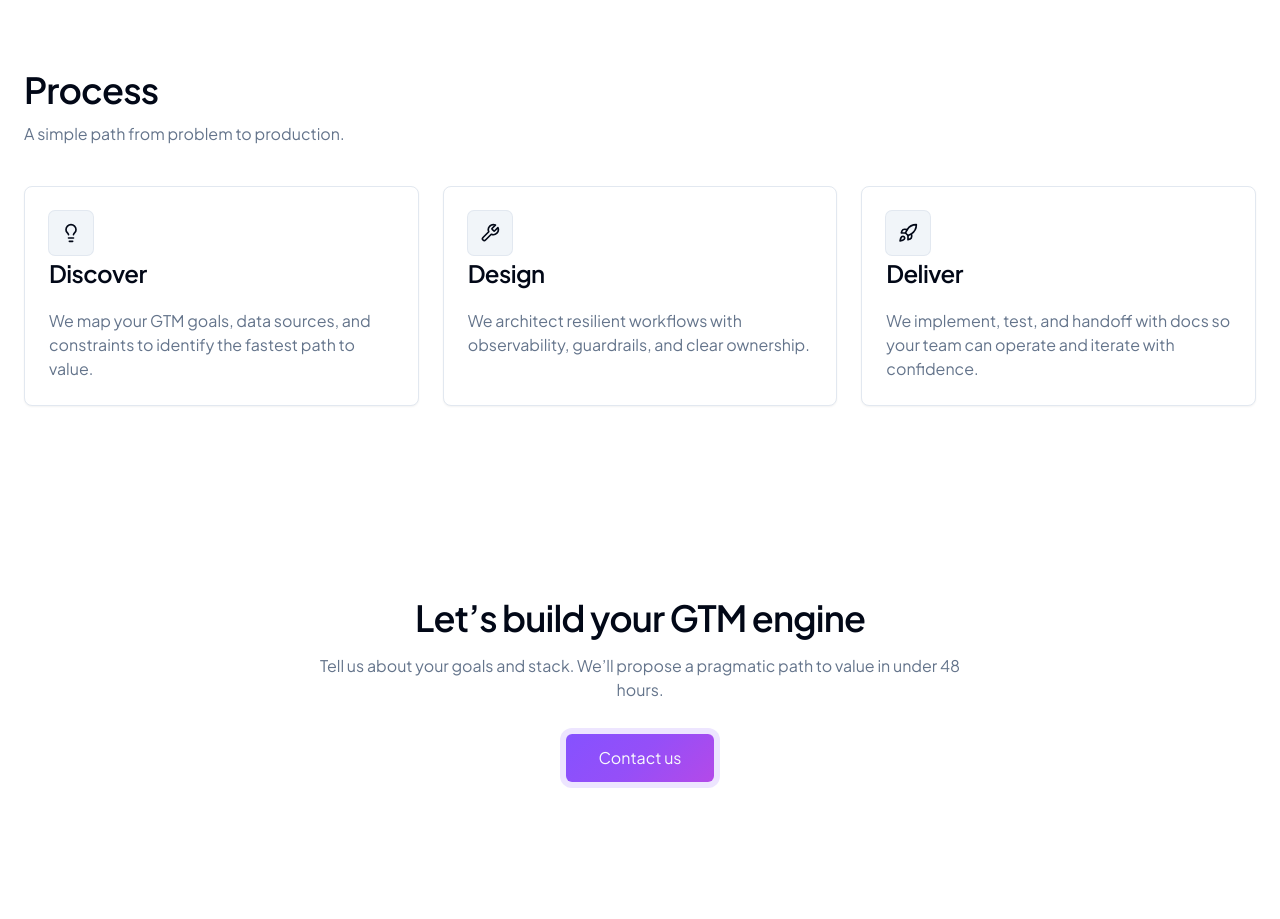
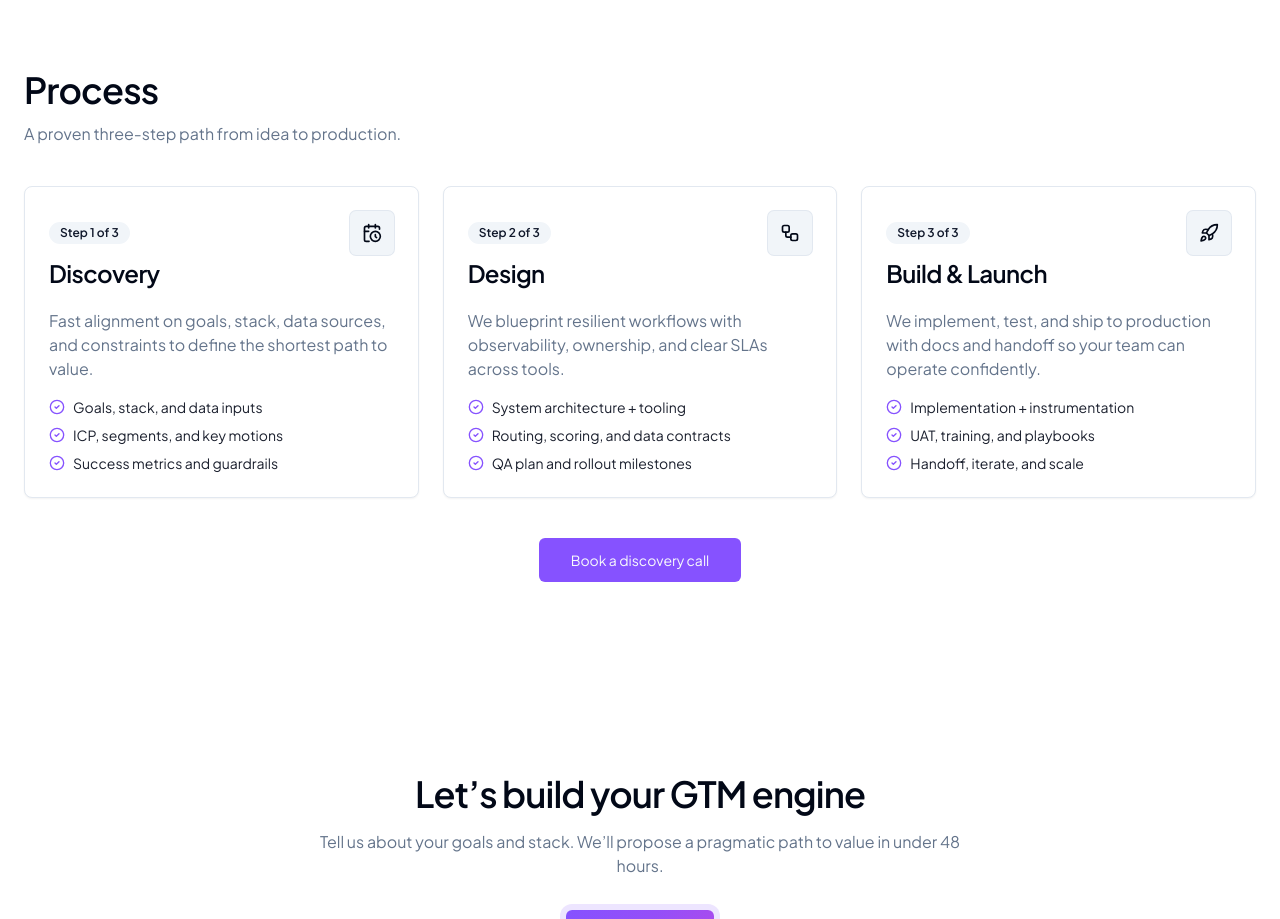
Before and after one commit to josephdeville/claycraft-services, a React (Vite) app: page / in a window 1280 px wide. Shown: the part 1600-2519 px from the top of the page. Before the commit the page ends 2478 px from the top, so only its background shows below. Built offline with nearby package versions, Linux system fonts and the light colour scheme.

Commit message:
Update Process section
Keep Services section, update Process section.

```diff
--- a/src/components/sections/Process.tsx
+++ b/src/components/sections/Process.tsx
@@ -1,21 +1,44 @@
 import { Card, CardContent, CardHeader, CardTitle } from "@/components/ui/card";
-import { Lightbulb, Wrench, Rocket } from "lucide-react";
+import { Badge } from "@/components/ui/badge";
+import { Button } from "@/components/ui/button";
+import { CalendarClock, Workflow, Rocket, CheckCircle2 } from "lucide-react";
 
 const steps = [
   {
-    icon: Lightbulb,
-    title: "Discover",
-    text: "We map your GTM goals, data sources, and constraints to identify the fastest path to value.",
+    step: "Step 1 of 3",
+    icon: CalendarClock,
+    title: "Discovery",
+    desc:
+      "Fast alignment on goals, stack, data sources, and constraints to define the shortest path to value.",
+    bullets: [
+      "Goals, stack, and data inputs",
+      "ICP, segments, and key motions",
+      "Success metrics and guardrails",
+    ],
   },
   {
-    icon: Wrench,
+    step: "Step 2 of 3",
+    icon: Workflow,
     title: "Design",
-    text: "We architect resilient workflows with observability, guardrails, and clear ownership.",
+    desc:
+      "We blueprint resilient workflows with observability, ownership, and clear SLAs across tools.",
+    bullets: [
+      "System architecture + tooling",
+      "Routing, scoring, and data contracts",
+      "QA plan and rollout milestones",
+    ],
   },
   {
+    step: "Step 3 of 3",
     icon: Rocket,
-    title: "Deliver",
-    text: "We implement, test, and handoff with docs so your team can operate and iterate with confidence.",
+    title: "Build & Launch",
+    desc:
+      "We implement, test, and ship to production with docs and handoff so your team can operate confidently.",
+    bullets: [
+      "Implementation + instrumentation",
+      "UAT, training, and playbooks",
+      "Handoff, iterate, and scale",
+    ],
   },
 ];
 
@@ -25,20 +48,40 @@ const Process = () => {
       <div className="container mx-auto px-6">
         <header className="max-w-2xl mb-10">
           <h2 className="text-3xl md:text-4xl font-semibold tracking-tight">Process</h2>
-          <p className="mt-3 text-muted-foreground">A simple path from problem to production.</p>
+          <p className="mt-3 text-muted-foreground">A proven three-step path from idea to production.</p>
         </header>
+
         <div className="grid gap-6 md:grid-cols-3">
-          {steps.map(({ icon: Icon, title, text }) => (
-            <Card key={title}>
+          {steps.map(({ step, icon: Icon, title, desc, bullets }) => (
+            <Card key={title} className="h-full">
               <CardHeader>
-                <div className="inline-flex h-11 w-11 items-center justify-center rounded-md bg-secondary text-foreground ring-1 ring-border">
-                  <Icon className="h-5 w-5" aria-hidden="true" />
+                <div className="flex items-center justify-between">
+                  <Badge variant="secondary">{step}</Badge>
+                  <div className="inline-flex h-11 w-11 items-center justify-center rounded-md bg-secondary text-foreground ring-1 ring-border">
+                    <Icon className="h-5 w-5" aria-hidden="true" />
+                  </div>
                 </div>
                 <CardTitle className="mt-4">{title}</CardTitle>
               </CardHeader>
-              <CardContent className="text-muted-foreground">{text}</CardContent>
+              <CardContent>
+                <p className="text-muted-foreground mb-4">{desc}</p>
+                <ul className="space-y-2">
+                  {bullets.map((b) => (
+                    <li key={b} className="flex items-start gap-2">
+                      <CheckCircle2 className="h-4 w-4 mt-0.5 text-brand" aria-hidden="true" />
+                      <span className="text-sm text-foreground/90">{b}</span>
+                    </li>
+                  ))}
+                </ul>
+              </CardContent>
             </Card>
           ))}
+        </div>
+
+        <div className="mt-10 flex justify-center">
+          <Button asChild variant="brand" size="lg">
+            <a href="mailto:hello@yourdomain.com?subject=Discovery%20Call%20-%20Clay%20%26%20GTM">Book a discovery call</a>
+          </Button>
         </div>
       </div>
     </section>
```
